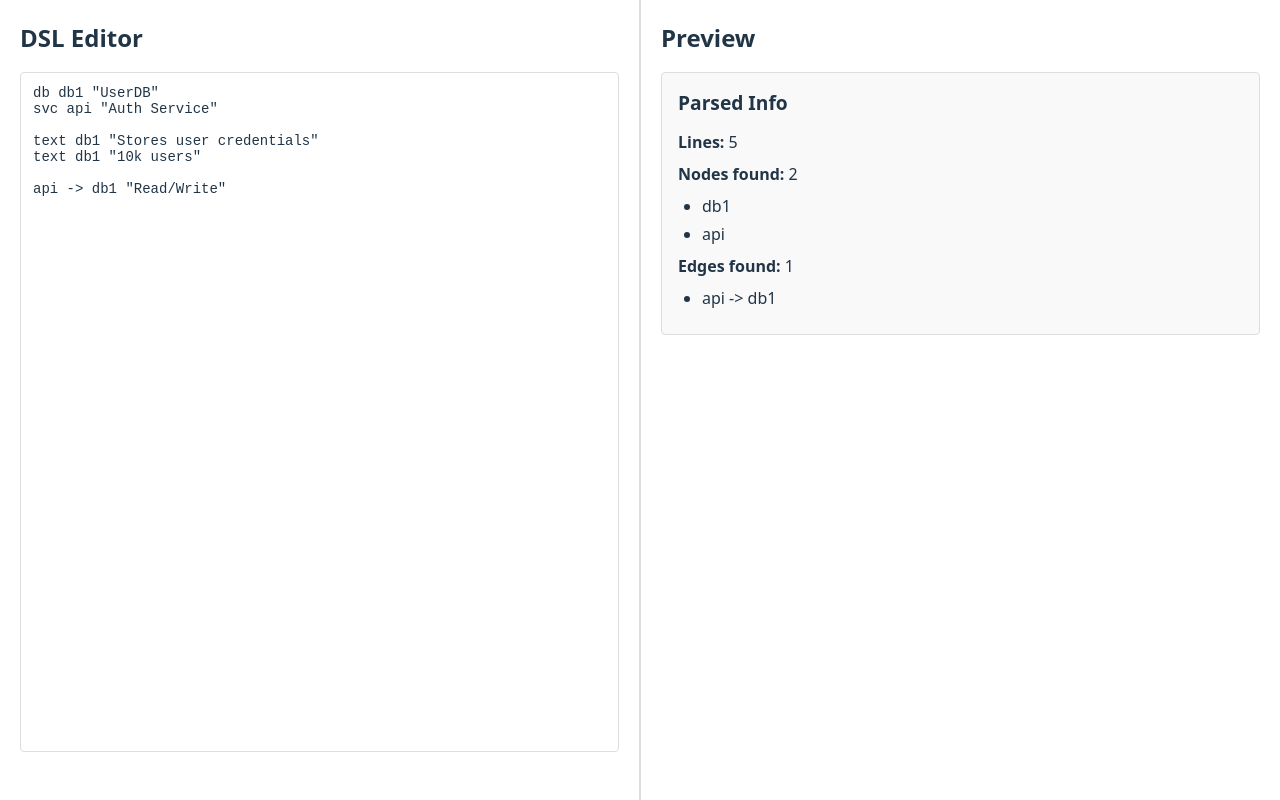
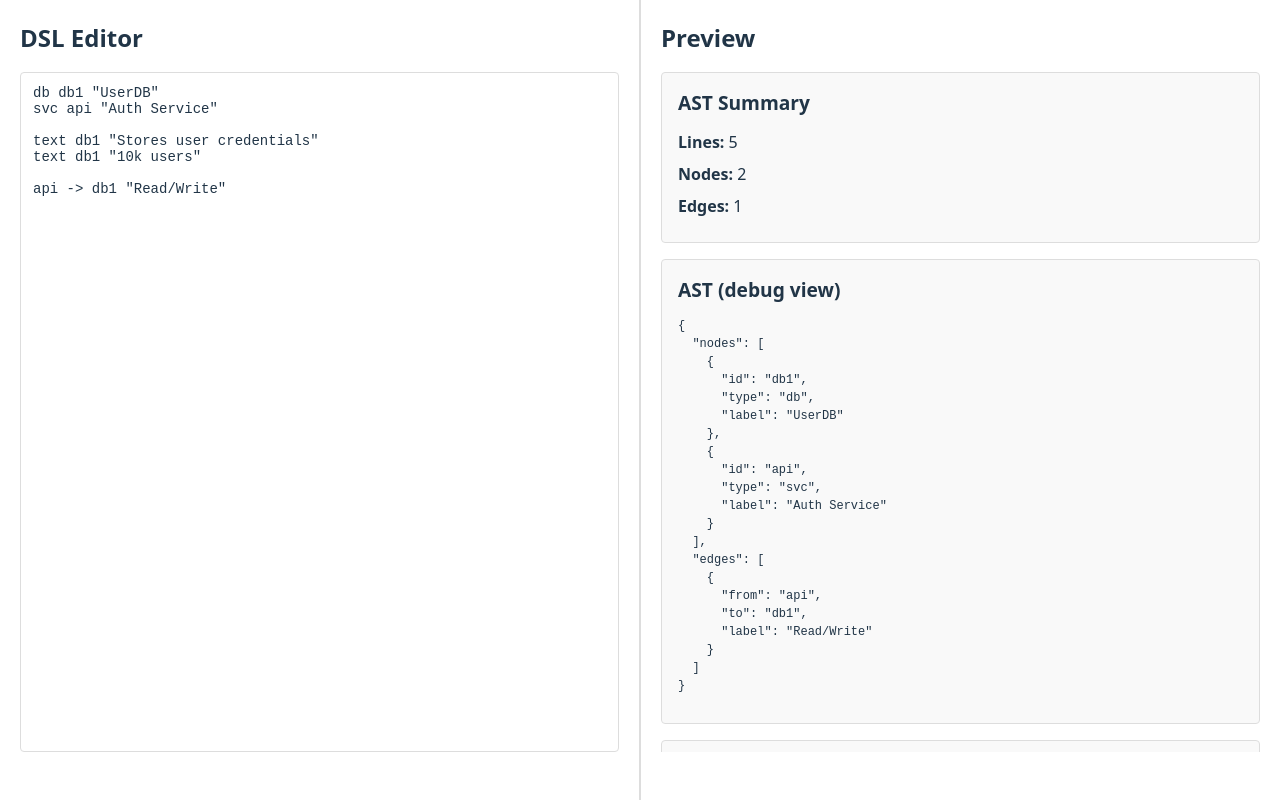
Before and after one commit to vikky2810/dsl-to-diagrams, a React (Vite) app: page / in a window 1280 px wide. Built offline with nearby package versions, Linux system fonts and the light colour scheme.

Commit message:
phase 1 done

```diff
--- a/package.json
+++ b/package.json
@@ -10,11 +10,13 @@
     "preview": "vite preview"
   },
   "dependencies": {
+    "dagre": "^0.8.5",
     "react": "^19.2.0",
     "react-dom": "^19.2.0"
   },
   "devDependencies": {
     "@eslint/js": "^9.39.1",
+    "@types/dagre": "^0.7.52",
     "@types/node": "^24.10.1",
     "@types/react": "^19.2.5",
     "@types/react-dom": "^19.2.3",
--- a/src/App.tsx
+++ b/src/App.tsx
@@ -1,4 +1,5 @@
 import { useState } from 'react'
+import * as dagre from 'dagre'
 import './App.css'
 
 // Example DSL text from plan.md
@@ -10,38 +11,303 @@ text db1 "10k users"
 
 api -> db1 "Read/Write"`
 
-// Simple parser that just detects patterns (very basic for first step)
-function parseDSL(text: string) {
+type NodeType = 'db' | 'svc' | 'ui' | 'queue' | 'text'
+
+type Node = {
+  id: string
+  type: NodeType
+  label: string
+}
+
+type Edge = {
+  from: string
+  to: string
+  label?: string
+}
+
+type AST = {
+  nodes: Node[]
+  edges: Edge[]
+}
+
+type ParseResult = {
+  ast: AST
+  lineCount: number
+}
+
+const NODE_WIDTH = 120
+const NODE_HEIGHT = 60
+const NODE_MARGIN_X = 80
+const NODE_MARGIN_Y = 40
+
+// Basic parser: turns DSL into an AST (nodes + edges)
+function parseDSL(text: string): ParseResult {
   const lines = text.split('\n').filter(line => line.trim() !== '')
 
-  const nodes: string[] = []
-  const edges: string[] = []
+  const nodeMap = new Map<string, Node>()
+  const edges: Edge[] = []
 
   lines.forEach(line => {
     const trimmed = line.trim()
 
-    // Detect node definitions: db, svc, ui, queue
-    if (/^(db|svc|ui|queue)\s+\w+/.test(trimmed)) {
-      const match = trimmed.match(/(db|svc|ui|queue)\s+(\w+)/)
-      if (match) {
-        nodes.push(match[2])
-      }
+    // Node definitions: db|svc|ui|queue id "label"
+    const nodeMatch = trimmed.match(/^(db|svc|ui|queue)\s+(\w+)(?:\s+"([^"]*)")?/)
+    if (nodeMatch) {
+      const [, type, id, label] = nodeMatch as [string, NodeType, string, string | undefined]
+      const existing = nodeMap.get(id)
+      const nodeLabel = label ?? existing?.label ?? id
+      nodeMap.set(id, {
+        id,
+        type,
+        label: nodeLabel,
+      })
+      return
     }
 
-    // Detect edges: id1 -> id2
-    if (/->/.test(trimmed)) {
-      const match = trimmed.match(/(\w+)\s*->\s*(\w+)/)
-      if (match) {
-        edges.push(`${match[1]} -> ${match[2]}`)
+    // Text/notes: text targetId "note"
+    const textMatch = trimmed.match(/^text\s+(\w+)\s+"([^"]*)"/)
+    if (textMatch) {
+      const [, targetId, noteLabel] = textMatch
+      const existing = nodeMap.get(targetId)
+      if (!existing) {
+        nodeMap.set(targetId, {
+          id: targetId,
+          type: 'text',
+          label: noteLabel,
+        })
       }
+      return
+    }
+
+    // Edges: id1 -> id2 "optional label" OR connect id1 -> id2 "optional label"
+    const edgeMatch = trimmed.match(/^(?:connect\s+)?(\w+)\s*->\s*(\w+)(?:\s+"([^"]*)")?/)
+    if (edgeMatch) {
+      const [, from, to, label] = edgeMatch
+      edges.push({
+        from,
+        to,
+        label: label || undefined,
+      })
     }
   })
 
   return {
-    lines: lines.length,
-    nodes: Array.from(new Set(nodes)), // Remove duplicates
-    edges: edges
+    ast: {
+      nodes: Array.from(nodeMap.values()),
+      edges,
+    },
+    lineCount: lines.length ,
   }
+}
+
+type PositionedNode = Node & { x: number; y: number }
+
+function buildLayout(ast: AST): {
+  nodes: PositionedNode[]
+  edges: { from: PositionedNode; to: PositionedNode; label?: string }[]
+  width: number
+  height: number
+} {
+  if (ast.nodes.length === 0) {
+    return { nodes: [], edges: [], width: 0, height: 0 }
+  }
+
+  // Build a Dagre graph for automatic layout
+  const g = new dagre.graphlib.Graph()
+    .setGraph({
+      rankdir: 'LR',
+      nodesep: NODE_MARGIN_X,
+      ranksep: NODE_MARGIN_Y,
+      marginx: NODE_MARGIN_X,
+      marginy: NODE_MARGIN_Y,
+    })
+    .setDefaultEdgeLabel(() => ({}))
+
+  ast.nodes.forEach(node => {
+    g.setNode(node.id, {
+      width: NODE_WIDTH + 70,
+      height: NODE_HEIGHT+20,
+      // keep a reference to the original node data
+      node,
+    })
+  })
+
+  ast.edges.forEach(edge => {
+    g.setEdge(edge.from, edge.to, {
+      label: edge.label ?? undefined,
+    })
+  })
+
+  dagre.layout(g)
+
+  const positionedNodes: PositionedNode[] = g.nodes().map(nodeId => {
+    const gNode = g.node(nodeId) as dagre.Node
+    const baseNode = (gNode as unknown as { node: Node }).node
+
+    const x = gNode.x - NODE_WIDTH / 2
+    const y = gNode.y - NODE_HEIGHT / 2
+
+    return {
+      ...baseNode,
+      x,
+      y,
+    }
+  })
+
+  const byId = new Map<string, PositionedNode>()
+  positionedNodes.forEach(n => byId.set(n.id, n))
+
+  const positionedEdges: { from: PositionedNode; to: PositionedNode; label?: string }[] = []
+
+  ast.edges.forEach(edge => {
+    const from = byId.get(edge.from)
+    const to = byId.get(edge.to)
+    if (!from || !to) return
+
+    positionedEdges.push({
+      from,
+      to,
+      label: edge.label ?? undefined,
+    })
+  })
+
+  // Compute overall diagram bounds from positioned nodes
+  const xs = positionedNodes.map(n => n.x)
+  const ys = positionedNodes.map(n => n.y)
+  const maxX = Math.max(...xs) + NODE_WIDTH + NODE_MARGIN_X
+  const maxY = Math.max(...ys) + NODE_HEIGHT + NODE_MARGIN_Y
+
+  return {
+    nodes: positionedNodes,
+    edges: positionedEdges,
+    width: maxX,
+    height: maxY,
+  }
+}
+
+function SvgDiagram({ ast }: { ast: AST }) {
+  if (ast.nodes.length === 0) {
+    return (
+      <div className="info-box" style={{ marginTop: '16px' }}>
+        <h3>Diagram</h3>
+        <p>No nodes to display yet.</p>
+      </div>
+    )
+  }
+
+  const layout = buildLayout(ast)
+
+  return (
+    <div className="info-box" style={{ marginTop: '16px' }}>
+      <h3>Diagram (minimal layout)</h3>
+      <svg
+        width="100%"
+        height="320"
+        viewBox={`0 0 ${layout.width} ${layout.height}`}
+        style={{ background: '#111', borderRadius: 4 }}
+      >
+        {/* Edges */}
+        {layout.edges.map((edge, idx) => {
+          const x1 = edge.from.x + NODE_WIDTH / 2
+          const y1 = edge.from.y + NODE_HEIGHT / 2
+          const x2 = edge.to.x + NODE_WIDTH / 2
+          const y2 = edge.to.y + NODE_HEIGHT / 2
+          const mx = (x1 + x2) / 2
+          const my = (y1 + y2) / 2
+          const angle = Math.atan2(y2 - y1, x2 - x1)
+          const arrowSize = 6
+          const arrowX = x2 - Math.cos(angle) * (NODE_WIDTH / 2 + 4)
+          const arrowY = y2 - Math.sin(angle) * (NODE_HEIGHT / 2 + 4)
+          const arrowLeftX = arrowX - arrowSize * Math.cos(angle - Math.PI / 6)
+          const arrowLeftY = arrowY - arrowSize * Math.sin(angle - Math.PI / 6)
+          const arrowRightX = arrowX - arrowSize * Math.cos(angle + Math.PI / 6)
+          const arrowRightY = arrowY - arrowSize * Math.sin(angle + Math.PI / 6)
+
+          // Calculate label position - center it on the arrow line between nodes
+          const labelX = mx
+          const labelY = my - 12
+
+          return (
+            <g key={idx}>
+              <line
+                x1={x1}
+                y1={y1}
+                x2={x2}
+                y2={y2}
+                stroke="#888"
+                strokeWidth={1.5}
+              />
+              <polygon
+                points={`${arrowX+6},${arrowY} ${arrowLeftX},${arrowLeftY} ${arrowRightX},${arrowRightY}`}
+                fill="#888"
+              />
+              {edge.label && (
+                <g>
+                  {/* Background rectangle for text */}
+                  <rect
+                    x={labelX - (edge.label.length * 3.5)}
+                    y={labelY - 8}
+                    width={edge.label.length * 7}
+                    height={16}
+                    fill="#111"
+                    stroke="#333"
+                    strokeWidth={0.5}
+                    rx={2}
+                  />
+                  <text
+                    x={labelX}
+                    y={labelY}
+                    fill="#ccc"
+                    fontSize={10}
+                    textAnchor="middle"
+                    dominantBaseline="middle"
+                  >
+                    {edge.label}
+                  </text>
+                </g>
+              )}
+            </g>
+          )
+        })}
+
+        {/* Nodes */}
+        {layout.nodes.map(node => (
+          <g key={node.id}>
+            <rect
+              x={node.x}
+              y={node.y}
+              width={NODE_WIDTH}
+              height={NODE_HEIGHT}
+              rx={6}
+              ry={6}
+              fill="#222"
+              stroke="#646cff"
+              strokeWidth={1.5}
+            />
+            <text
+              x={node.x + NODE_WIDTH / 2}
+              y={node.y + NODE_HEIGHT / 2}
+              fill="#fff"
+              fontSize={12}
+              textAnchor="middle"
+              dominantBaseline="middle"
+            >
+              {node.label}
+            </text>
+            <text
+              x={node.x + NODE_WIDTH / 2}
+              y={node.y + NODE_HEIGHT - 8}
+              fill="#999"
+              fontSize={10}
+              textAnchor="middle"
+            >
+              {node.type}
+            </text>
+          </g>
+        ))}
+      </svg>
+    </div>
+  )
 }
 
 function App() {
@@ -64,25 +330,26 @@ function App() {
         <h2>Preview</h2>
         <div className="preview-content">
           <div className="info-box">
-            <h3>Parsed Info</h3>
-            <p><strong>Lines:</strong> {parsed.lines}</p>
-            <p><strong>Nodes found:</strong> {parsed.nodes.length}</p>
-            {parsed.nodes.length > 0 && (
-              <ul>
-                {parsed.nodes.map((node, i) => (
-                  <li key={i}>{node}</li>
-                ))}
-              </ul>
-            )}
-            <p><strong>Edges found:</strong> {parsed.edges.length}</p>
-            {parsed.edges.length > 0 && (
-              <ul>
-                {parsed.edges.map((edge, i) => (
-                  <li key={i}>{edge}</li>
-                ))}
-              </ul>
-            )}
+            <h3>AST Summary</h3>
+            <p>
+              <strong>Lines:</strong> {parsed.lineCount}
+            </p>
+            <p>
+              <strong>Nodes:</strong> {parsed.ast.nodes.length}
+            </p>
+            <p>
+              <strong>Edges:</strong> {parsed.ast.edges.length}
+            </p>
           </div>
+
+          <div className="info-box" style={{ marginTop: '16px' }}>
+            <h3>AST (debug view)</h3>
+            <pre style={{ whiteSpace: 'pre-wrap', fontSize: 12 }}>
+              {JSON.stringify(parsed.ast, null, 2)}
+            </pre>
+          </div>
+
+          <SvgDiagram ast={parsed.ast} />
         </div>
       </div>
     </div>
```
Also changed, not shown: 1 other file (tests, documents, lock files or other folders).
